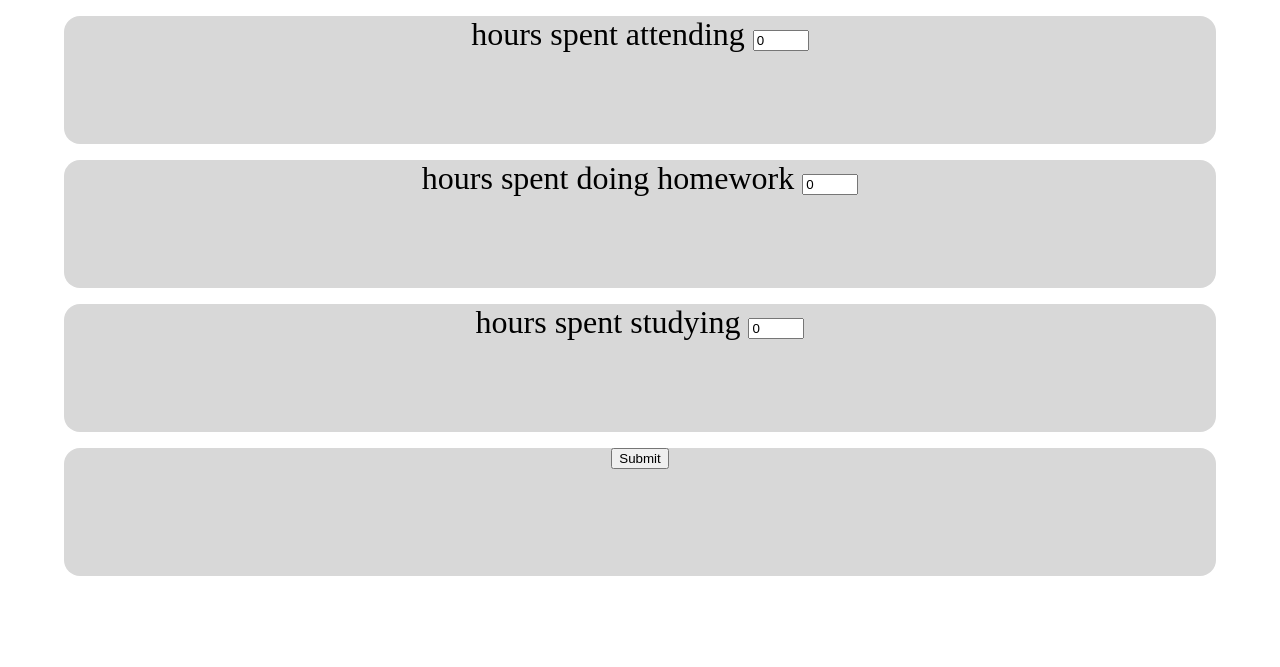
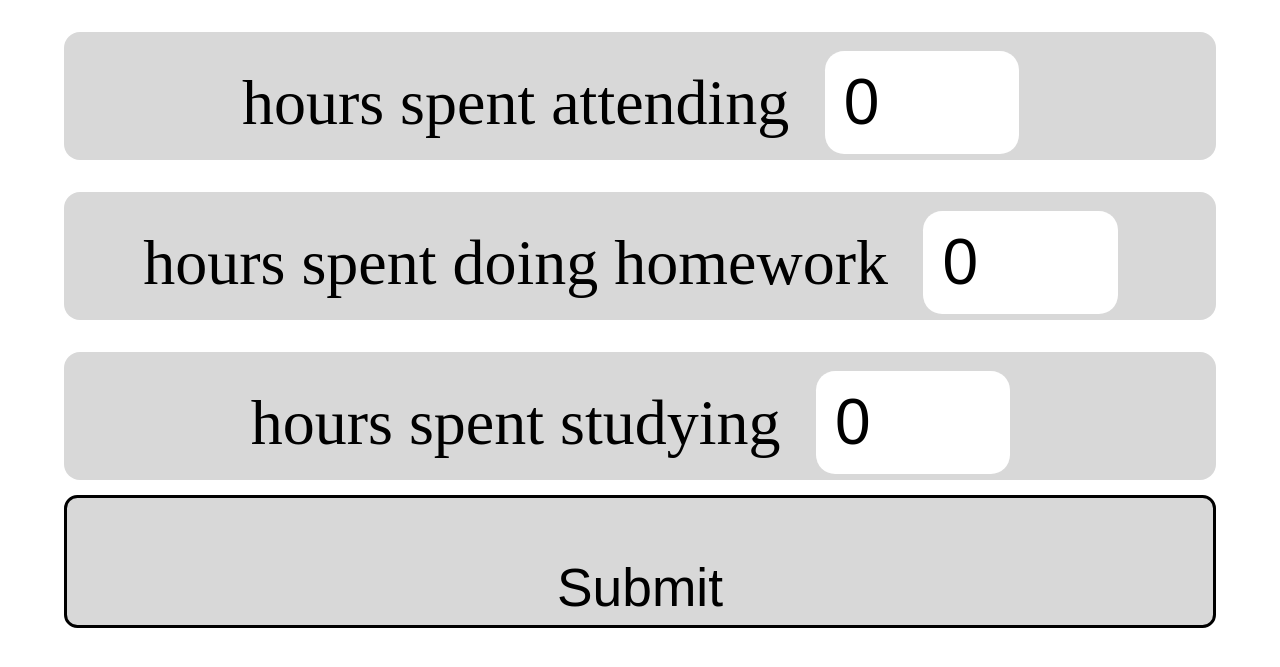
Before and after one commit to albrechtjan/workload, a Django app: template server-side/workload/workloadApp/templates/workloadApp/enterWorkloadData.html in a window 1280 px wide. Shown: the part 83-750 px from the top of the page. Run offline with Django 3.2, Linux system fonts and the light colour scheme; the template is opened without the code that fills it, so the values that code supplies are empty.

Commit message:
working on css. Still some trouble with pyc files in the repo. well...

```diff
--- a/server-side/workload/workloadApp/static/workloadApp/default.css
+++ b/server-side/workload/workloadApp/static/workloadApp/default.css
@@ -86,7 +86,7 @@ body{
 }
 
 .itemText{
-	font-size: 2em;
+	font-size: 4em;
 	margin-top: 0.5em;
 }
 
@@ -136,3 +136,31 @@ a{max-width:100%; max-height:100%;
 	margin: auto;
 	font-size: 300%;
 }
+
+
+input::-webkit-outer-spin-button,
+input::-webkit-inner-spin-button {
+    /* display: none; <- Crashes Chrome on hover */
+    -webkit-appearance: none;
+    margin: 0; /* <-- Apparently some margin are still there even though it's hidden */
+}
+
+
+input{
+	height: 1.6em;
+	padding: 0.3em;
+	margin: 0.3em;
+	border-radius: 0.3em;
+	text-decoration: none;
+	font-size: 100%;
+	border-style: none;
+	border-color: rgb(200,200,200);
+	background-color: white;
+}
+
+button{
+	border  : none;
+    margin      : 0px;
+    padding     : 0px;
+    width: 90%;
+}
--- a/server-side/workload/workloadApp/templates/workloadApp/enterWorkloadData.html
+++ b/server-side/workload/workloadApp/templates/workloadApp/enterWorkloadData.html
@@ -32,11 +32,12 @@
 	<input type="hidden" name="lectureId" value="{{lectureId}}">
 
 
-	<div class="wideItem">
-		<div class="itemText">
-			<input type="submit" value="Submit" />
+	<button class="button wideButton" type="submit" >
+		<div class="buttonText">
+			Submit
 		</div>
-	</div>
+	</button>
+
 </form>
 
 {% endblock %}
```
Also changed, not shown: 11 other files.
